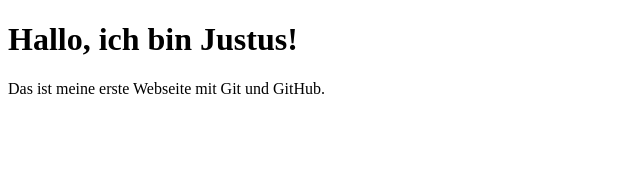
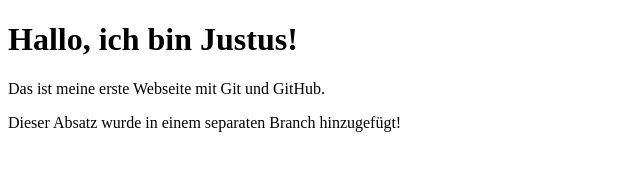
Before and after one commit to justuskneissleGA/meine-webseite, a plain HTML site: page index.html in a window 1280 px wide. Shown: the whole page, without its empty margins (0-640 px from the left). Drawn offline with Linux system fonts and the light colour scheme.

Commit message:
Neue Sektion hinzugefügt

```diff
--- a/index.html
+++ b/index.html
@@ -6,5 +6,6 @@
 <body>
     <h1>Hallo, ich bin Justus!</h1>
     <p>Das ist meine erste Webseite mit Git und GitHub.</p>
+	<p>Dieser Absatz wurde in einem separaten Branch hinzugefügt!</p>
 </body>
 </html>
```
